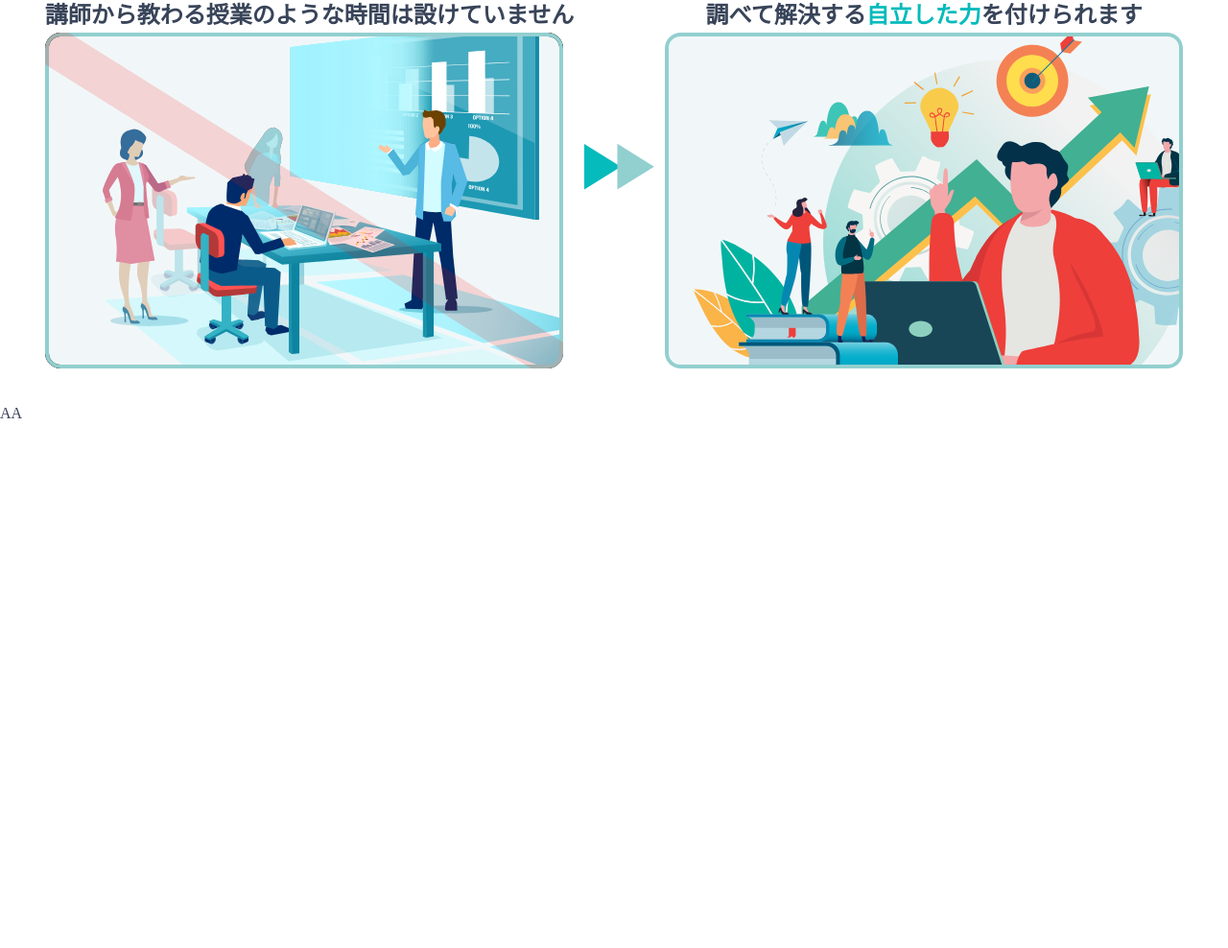
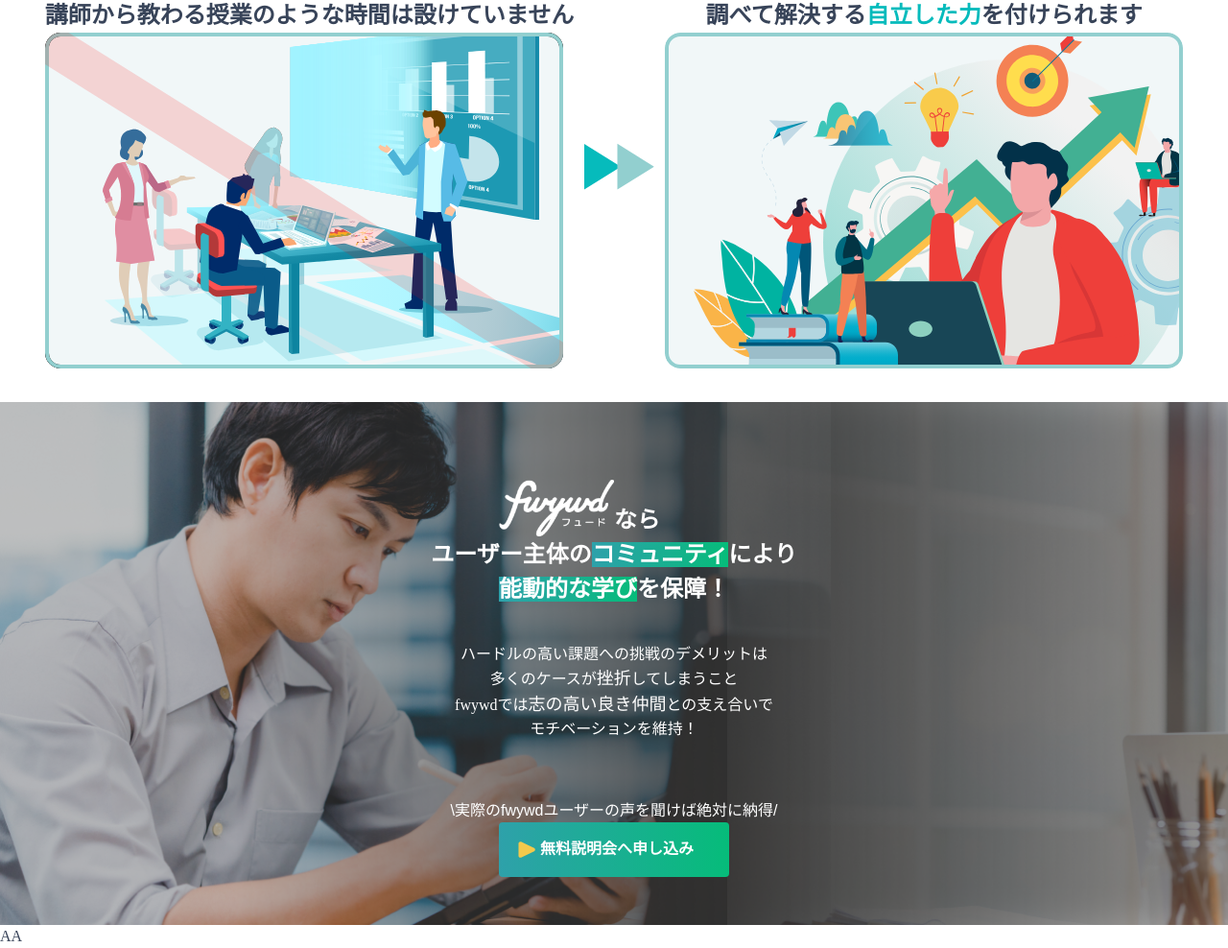
Before and after one commit to ctiNaito/fwywd-LP_ver2, a plain HTML site: page index.html in a window 1280 px wide. Shown: the part 3184-4172 px from the top of the page at 96% size. Before the commit the page ends 3627 px from the top, so only its background shows below. Drawn offline with Linux system fonts and the light colour scheme.

Commit message:
feat: Hero02の実装 close #16

```diff
--- a/index.html
+++ b/index.html
@@ -64,7 +64,7 @@
 
     <section id="Hero01">
       <div class="lg_flex lg_py-15">
-        <div class="lg_width-half hero__01">
+        <div class="lg_width-half hero01__01">
           <div>
             <div class="flex align-center justify-center py-40">
               <img
@@ -128,13 +128,13 @@
             </div>
           </div>
         </div>
-        <div class="lg_width-half hero__02">
+        <div class="lg_width-half hero01__02">
           <div></div>
         </div>
       </div>
     </section>
 
-    <section>
+    <section id="Sympathy">
       <div class="background-color-primary pb-250 top-30 lg_pb-20 lg_width-90p">
         <div class="lg_grid lg_px-60 lg_pt-30 xl_max-width-900 xl_mx-auto">
           <div class="relative grid justify-center py-30 lg_grid-row-50p">
@@ -215,7 +215,7 @@
         </div>
       </div>
     </section-->
-    <section>
+    <section id="Solution01">
       <div class="mt-110">
         <div class="background-color-primary width-100p top-100">
           <div class="relative -top-45">
@@ -354,7 +354,7 @@
       </div>
     </section>
 
-    <section>
+    <section id="Solution02">
       <div class="mt-110">
         <div class="background-color-primary width-100p top-100">
           <div class="relative -top-45">
@@ -508,6 +508,69 @@
       </div>
     </section>
 
+    <section id="Hero02">
+      <div class="relative hero02__mobile grid align-center lg_hero02__pc">
+        <div class="grid justify-center mt-70">
+          <span
+            ><img
+              class="width-80 -transform-x-50p lg_width-120"
+              src="./images/logo_white.png"
+              alt="logo_white"
+          /></span>
+        </div>
+        <div class="absolute top-105 left-50p -transform-x-50p width-100p">
+          <p
+            class="text-center color-white font-size-regular font-weight-800 lg_font-size-lg"
+          >
+            &nbsp;&nbsp;&nbsp;&nbsp;&nbsp;&nbsp;&nbsp;&nbsp;なら<br />ユーザー主体の<span
+              class="background-color-linear"
+              >コミュニティ</span
+            >により<br /><span class="background-color-linear"
+              >能動的な学び</span
+            >を保障！
+          </p>
+        </div>
+        <div class="mt-90">
+          <p
+            class="text-center color-white font-size-sm font-weight-400 lg_font-size-md"
+          >
+            ハードルの高い課題への挑戦のデメリットは<br />多くのケースが<span
+              class="font-size-md lg_font-size-regular"
+              >挫折</span
+            >してしまうこと<br />fwywdでは<span
+              class="font-size-md lg_font-size-regular"
+              >志の高い良き仲間</span
+            >との支え合いで<br />モチベーションを維持！
+          </p>
+        </div>
+        <div class="py-40">
+          <div
+            class="flex justify-center color-white font-size-sm font-weight-400 lg_font-size-md"
+          >
+            <span style="font-family: arial"
+              >&#92;実際のfwywdユーザーの声を聞けば絶対に納得/</span
+            >
+          </div>
+          <div class="flex justify-center">
+            <a
+              href="#"
+              class="flex background-color-linear border-radius-4 font-weight-600 color-white px-15 py-15 xl_px-10 xl_py-10 align-center width-240 text-decoration-none visited-color-white hover-opacity-70"
+            >
+              <div>
+                <img
+                  class="p-5"
+                  src="./images/arrow_yellow.svg"
+                  width="28px"
+                  alt="arrow_yellow"
+                />
+              </div>
+              <div class="font-size-md">無料説明会へ申し込み</div>
+            </a>
+          </div>
+        </div>
+      </div>
+    </section>
+
     <section>
       <div>AA</div>
     </section>
--- a/stylesheet/style.css
+++ b/stylesheet/style.css
@@ -21,14 +21,14 @@ a:visited {
   text-decoration: none;
 }
 
-.hero__01 {
+.hero01__01 {
   height: 500px;
   background-image: url("../images/hero01_bg01.png");
   background-repeat: no-repeat;
   background-size: cover;
 }
 
-.hero__02 {
+.hero01__02 {
   height: 500px;
   background-image: url("../images/hero01_bg02.png");
   background-repeat: no-repeat;
@@ -49,6 +49,13 @@ a:visited {
   height: 320px;
   object-fit: cover;
   z-index: 1;
+}
+
+.hero02__mobile {
+  height: 545px;
+  background-image: url("../images/hero02_bg_mobile.png");
+  background-repeat: no-repeat;
+  background-size: cover;
 }
 
 /***** utility *****/
@@ -195,6 +202,10 @@ a:visited {
   background-color: #ffffff;
 }
 
+.font-weight-400 {
+  font-weight: 400;
+}
+
 .font-weight-600 {
   font-weight: 600;
 }
@@ -225,6 +236,10 @@ a:visited {
 
 .width-80 {
   width: 80px;
+}
+
+.width-100 {
+  width: 100px;
 }
 
 .width-150 {
@@ -299,6 +314,10 @@ a:visited {
   left: 50%;
 }
 
+.-transform-x-80p {
+  transform: translateX(-80%);
+}
+
 .-transform-x-50p {
   transform: translateX(-50%);
 }
@@ -319,8 +338,20 @@ a:visited {
   top: 30px;
 }
 
+.top-55 {
+  top: 55px;
+}
+
+.top-95 {
+  top: 95px;
+}
+
 .top-100 {
   top: 100px;
+}
+
+.top-105 {
+  top: 105px;
 }
 
 .top-10p {
@@ -453,12 +484,20 @@ a:visited {
   margin-top: 30px;
 }
 
+.mt-40 {
+  margin-top: 40px;
+}
+
 .mt-50 {
   margin-top: 50px;
 }
 
 .mt-70 {
   margin-top: 70px;
+}
+
+.mt-90 {
+  margin-top: 90px;
 }
 
 .mt-110 {
@@ -631,6 +670,13 @@ a:visited {
     position: relative;
   }
 
+  .lg_hero02__pc {
+    height: 545px;
+    background-image: url("../images/hero02_bg.png");
+    background-repeat: no-repeat;
+    background-size: cover;
+  }
+
   .lg_align-center {
     align-items: center;
   }
@@ -645,6 +691,10 @@ a:visited {
 
   .lg_width-55 {
     width: 55px;
+  }
+
+  .lg_width-120 {
+    width: 120px;
   }
 
   .lg_width-200 {
```
Also changed, not shown: images/hero02_bg.png (added), images/hero02_bg_mobile.png (added), images/logo_white.png (added), 1 other file.
